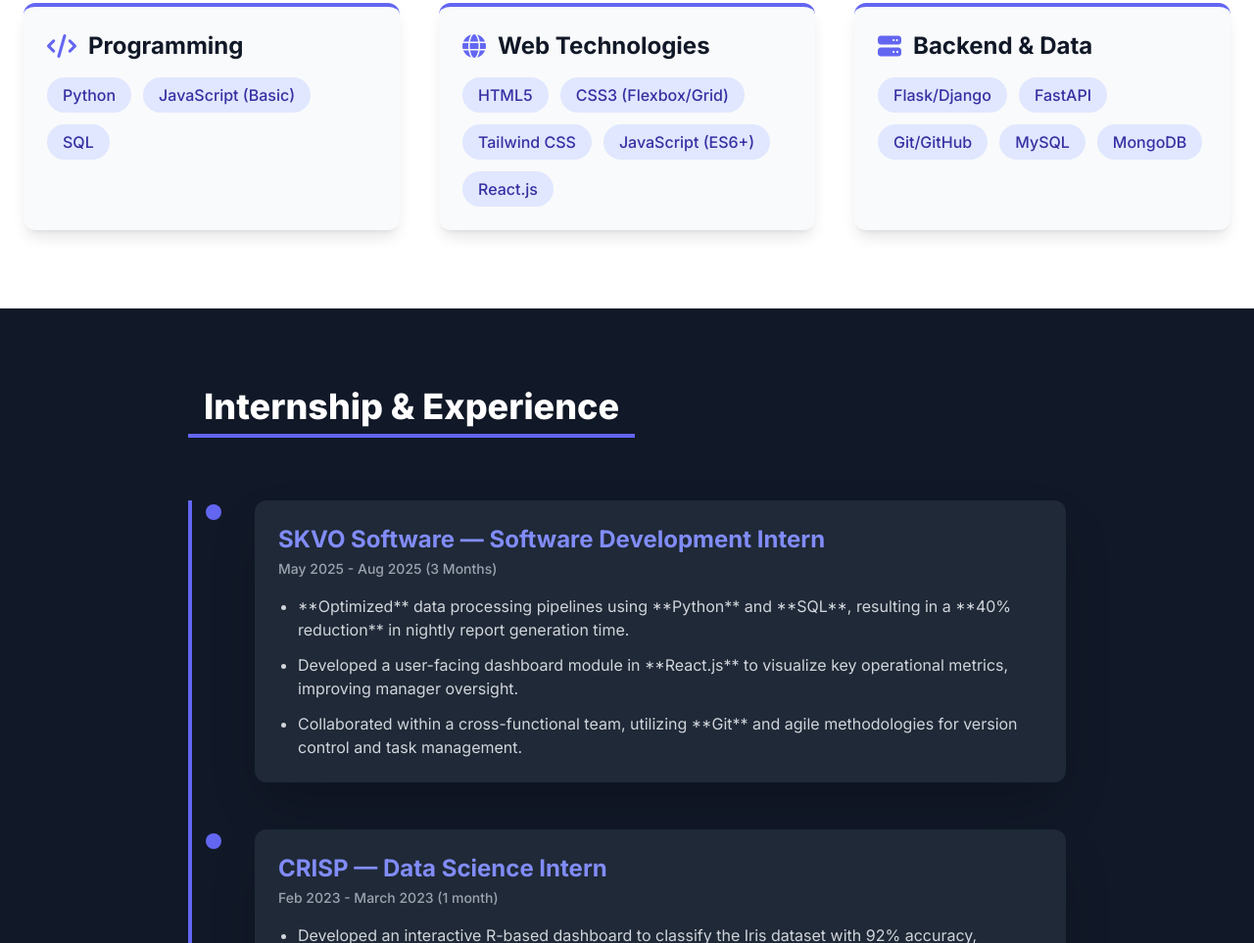
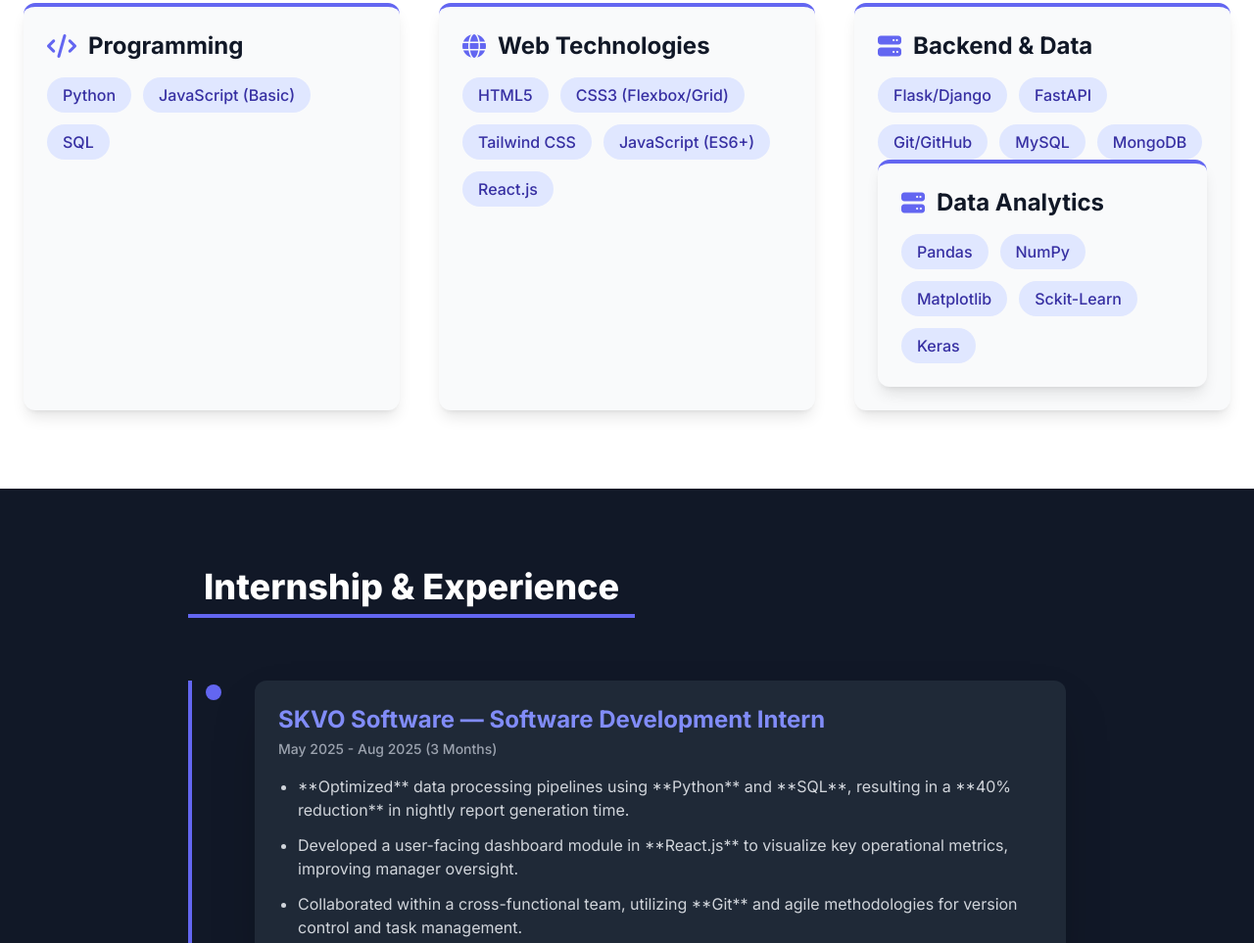
Before and after one commit to sandeepyadav73/Portfolio_Master, a plain HTML site: page index.html in a window 1280 px wide. Shown: the part 3421-4384 px from the top of the page at 98% size. Drawn offline with nearby package versions, Linux system fonts and the light colour scheme.

Commit message:
Update index.html

```diff
--- a/index.html
+++ b/index.html
@@ -431,11 +431,11 @@
                                     Hub(for Deployment)</span>
                             </div>
                             <div class="project-links flex space-x-4">
-                                <a href="https://sandeepyadav73.github.io/Logical_cube/" target="_blank"
+                                <a href="https://sandeepyadav73.github.io/Logical_Cube/" target="_blank"
                                     class="link-btn text-indigo-600 hover:text-indigo-800 font-semibold transition">
                                     Live Demo <i class="fas fa-external-link-alt ml-1 text-sm"></i>
                                 </a>
-                                <a href="https://github.com/sandeepyadav73/Logical_cube" target="_blank"
+                                <a href="https://github.com/sandeepyadav73/Logical_Cube" target="_blank"
                                     class="link-btn text-gray-600 hover:text-gray-900 transition">
                                     GitHub Repo <i class="fab fa-github ml-1 text-sm"></i>
                                 </a>
@@ -507,6 +507,21 @@
                                 class="skill-chip bg-indigo-100 text-indigo-800 px-4 py-1.5 rounded-full font-medium">MySQL</span>
                             <span
                                 class="skill-chip bg-indigo-100 text-indigo-800 px-4 py-1.5 rounded-full font-medium">MongoDB</span>
+                        </div>
+                        <div class="skill-group p-6 bg-gray-50 rounded-xl shadow-lg border-t-4 border-indigo-500">
+                        <h3 class="text-2xl font-bold mb-4 text-gray-900 flex items-center"><i
+                                class="fas fa-server text-indigo-500 mr-3"></i> Data Analytics</h3>
+                        <div class="flex flex-wrap gap-3">
+                            <span
+                                class="skill-chip bg-indigo-100 text-indigo-800 px-4 py-1.5 rounded-full font-medium">Pandas</span>
+                            <span
+                                class="skill-chip bg-indigo-100 text-indigo-800 px-4 py-1.5 rounded-full font-medium">NumPy</span>
+                            <span
+                                class="skill-chip bg-indigo-100 text-indigo-800 px-4 py-1.5 rounded-full font-medium">Matplotlib</span>
+                            <span
+                                class="skill-chip bg-indigo-100 text-indigo-800 px-4 py-1.5 rounded-full font-medium">Sckit-Learn</span>
+                            <span
+                                class="skill-chip bg-indigo-100 text-indigo-800 px-4 py-1.5 rounded-full font-medium">Keras</span>
                         </div>
                     </div>
 
```
